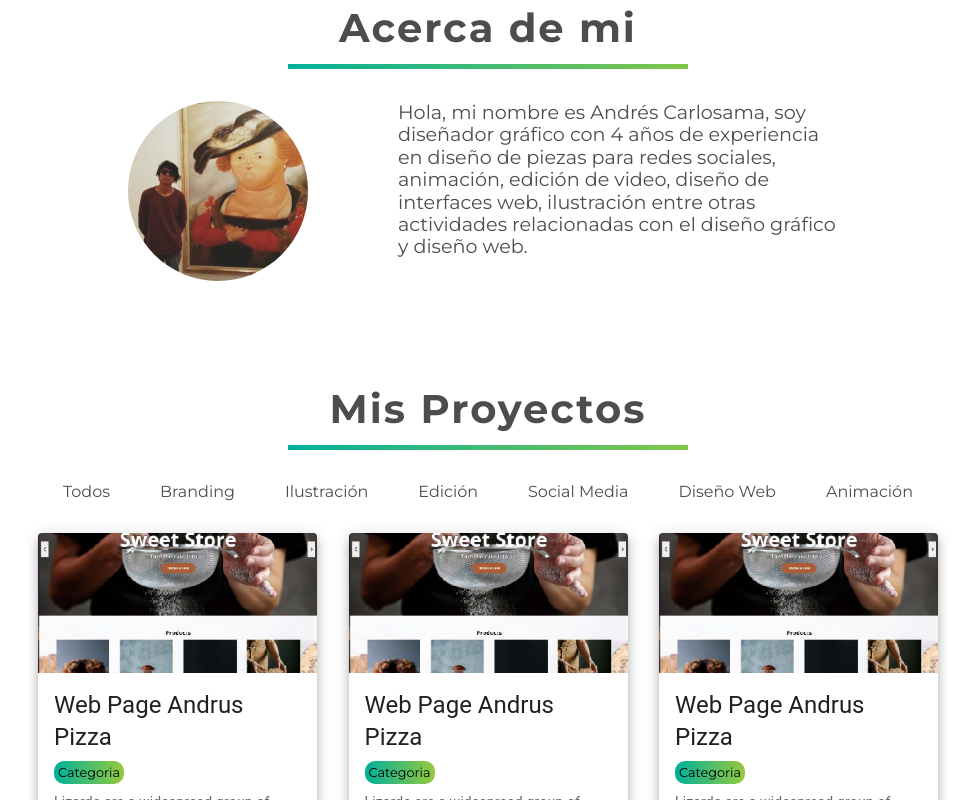
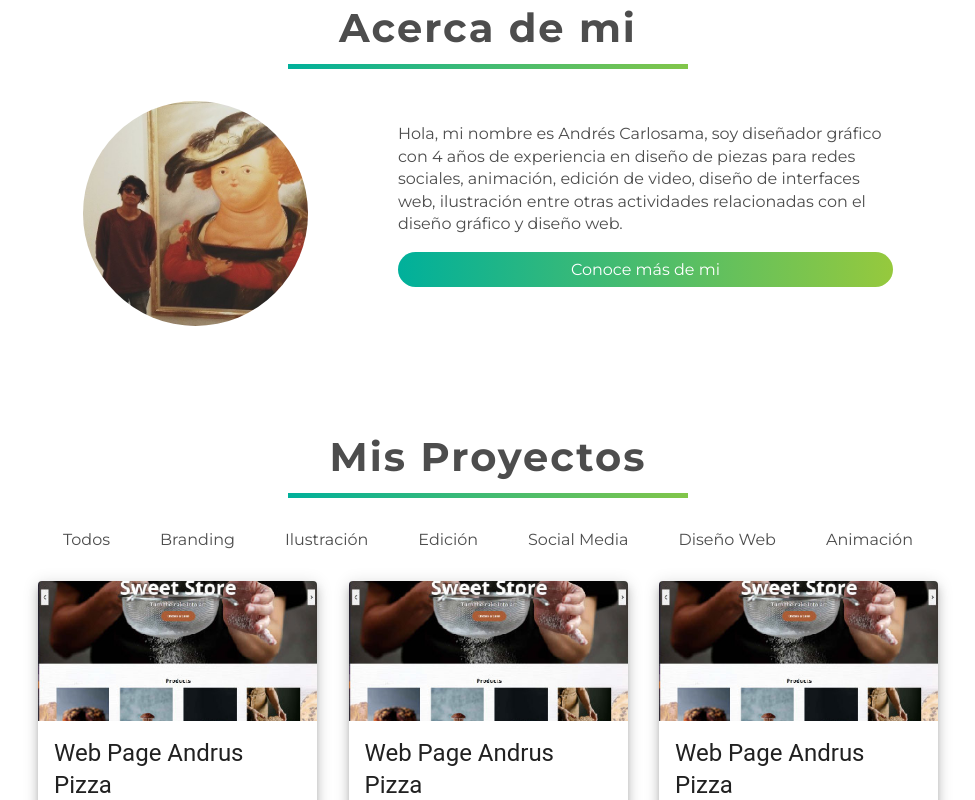
Before and after one commit to AndresCarlosamaDev/PortafolioDesign, a React (Create React App) app: page / in a window 1280 px wide. Shown: the part 840-1640 px from the top of the page, without its empty margins (152-1127 px from the left). Built offline with nearby package versions, Linux system fonts and the light colour scheme.

Commit message:
Ajuste de diseño 1

```diff
--- a/src/assets/css/acerca.css
+++ b/src/assets/css/acerca.css
@@ -1,6 +1,7 @@
 .container{
     display: flex;
     align-items: center;
+    margin-bottom: 3rem;
 }
 .contain-acerca{
     width: 100%;
@@ -26,18 +27,34 @@
 
 .contain-acerca_info{
     display: flex;
-    justify-content: space-evenly;
+    width: 100%;
+    justify-content: space-around;
 }
 .contain-acerca_info_img{
-    width: 20%;
+    width: 25%;
     height: 13rem;
 }
 .contain-acerca_info_img img{
     border-radius: 50%;
     width: 100%;
 }
+
+.contain-acerca_info_prrContain{
+    width: 55%;
+    display: flex;
+    flex-direction: column;
+    justify-content: center;
+    height: 13rem;
+}
 .contain-acerca_info_prr{
-    width: 50%;
     line-height: 1.4rem;
-    font-size: 1.2rem;
+    font-size: 1rem;
+    margin-bottom: 1rem;
 }
+.contain-acerca_info button{
+    padding: .5rem 1.5rem;
+    background: linear-gradient(90deg, #00b09b 0%, #96c93d 100%);
+    color: white;
+    border-radius: 50px;
+    cursor: pointer;
+}
--- a/src/assets/css/capsula.css
+++ b/src/assets/css/capsula.css
@@ -3,7 +3,7 @@
     justify-content: flex-start;
     padding: .25rem;
     border-radius: 10px;
-    margin-bottom: .5rem;
+    /* margin-bottom: .5rem; */
     background: linear-gradient(90deg, #00b09b 0%, #96c93d 100%);
 }
 .capsula h4{
--- a/src/assets/css/proyectos.css
+++ b/src/assets/css/proyectos.css
@@ -4,7 +4,7 @@
     flex-direction: column;
     justify-content: center;
     align-items: center;
-    margin-bottom: 5rem;
+    /* margin-bottom: 3rem; */
 }
 
 .containProyectos-title{
@@ -45,7 +45,7 @@
 }
 
 .containProyectos-trabajos{
-    margin: 2rem 0;
+    margin: 2rem 0 0;
     display: flex;
     justify-content: space-between;
 }
--- a/src/components/Acerca/Acerca.jsx
+++ b/src/components/Acerca/Acerca.jsx
@@ -10,8 +10,13 @@ export const Acerca = () => {
                     <h1>Acerca de mi</h1>
                 </div>
                 <div className="contain-acerca_info">
-                    <div className="contain-acerca_info_img"><img src={foto} alt="Foto_perfil" /></div>
-                    <p className="contain-acerca_info_prr">Hola, mi nombre es Andrés Carlosama, soy diseñador gráfico con 4 años de experiencia en diseño de piezas para redes sociales, animación, edición de video, diseño de interfaces web, ilustración entre otras actividades relacionadas con el diseño gráfico y diseño web.</p>
+                    <div className="contain-acerca_info_img">
+                        <img src={foto} alt="Foto_perfil" />
+                    </div>
+                    <div className="contain-acerca_info_prrContain">
+                        <p className="contain-acerca_info_prr">Hola, mi nombre es Andrés Carlosama, soy diseñador gráfico con 4 años de experiencia en diseño de piezas para redes sociales, animación, edición de video, diseño de interfaces web, ilustración entre otras actividades relacionadas con el diseño gráfico y diseño web.</p>
+                        <button>Conoce más de mi</button>
+                    </div>
                 </div>
             </div>
         </div>
--- a/src/components/Trabajo/Trabajo.jsx
+++ b/src/components/Trabajo/Trabajo.jsx
@@ -32,11 +32,6 @@ export const Trabajo = () => {
           </Typography>
         </CardContent>
       </CardActionArea>
-      {/* <CardActions>
-        <Button size="small" color="primary">
-          Share
-        </Button>
-      </CardActions> */}
     </Card>
   );
 }
```
